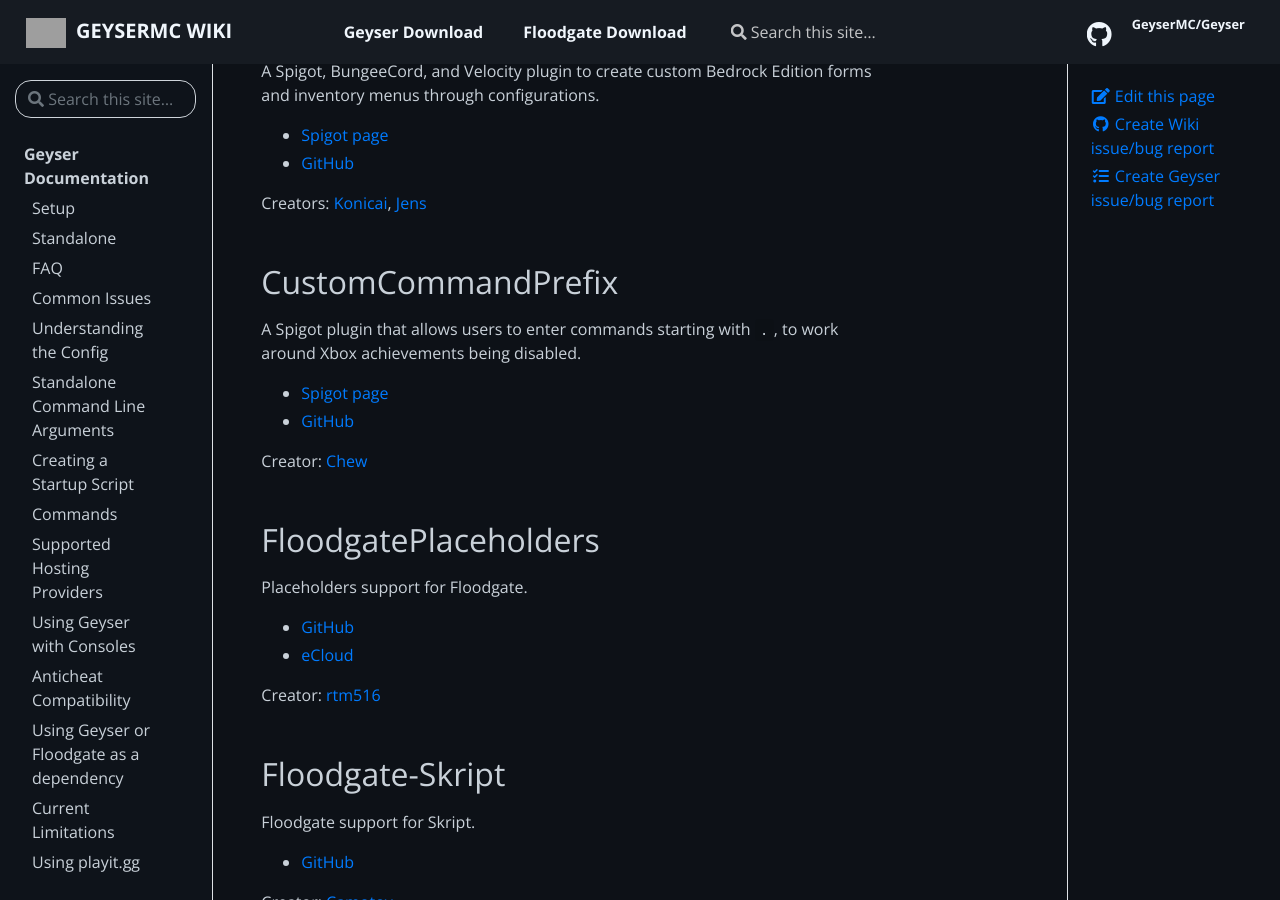
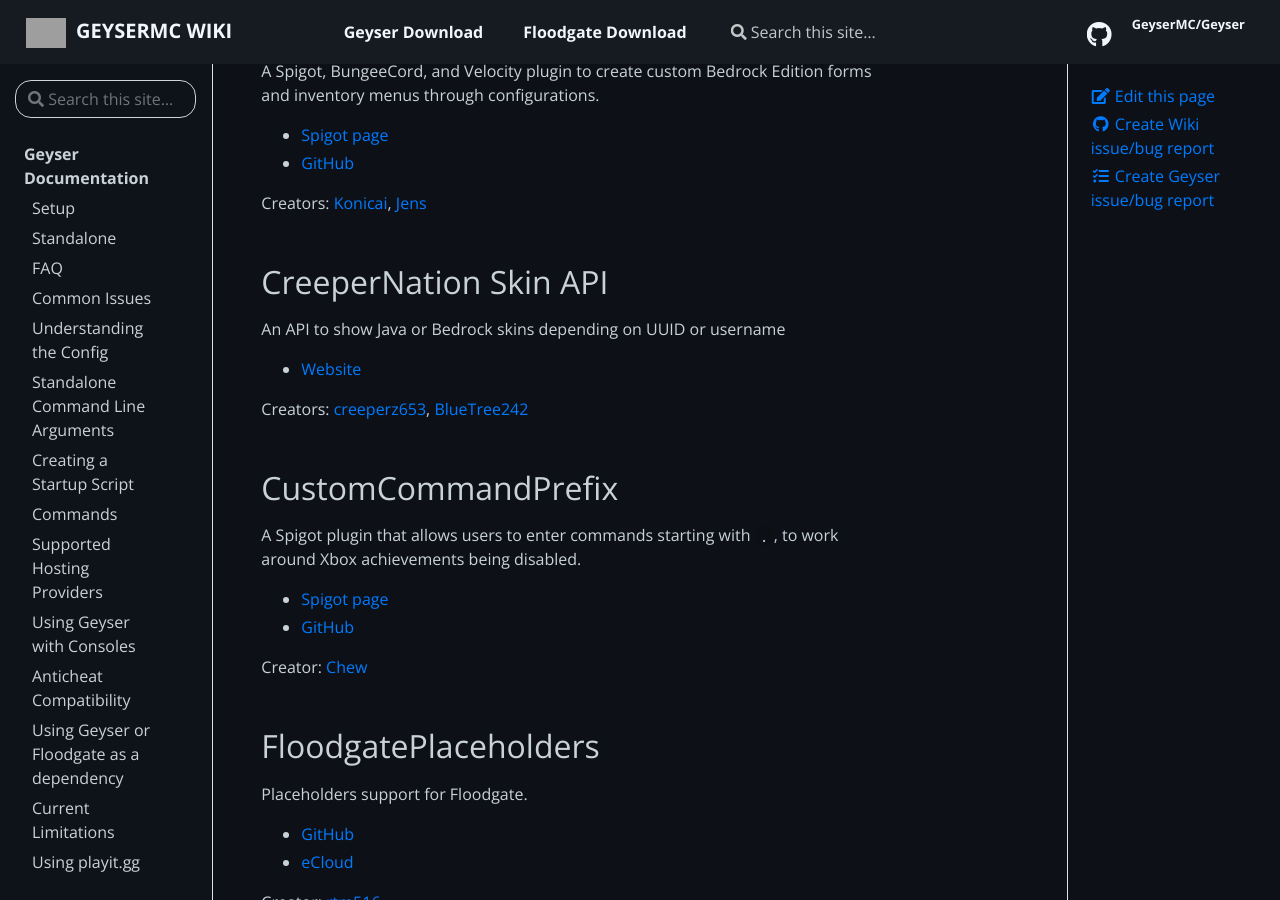
Before and after one commit to GeyserMC/GeyserWiki, a Jekyll site: the page built from _docs/other/community-geyser-projects.md, in a window 1280 px wide and 900 px high, scrolled down 1051 px. Built offline with Jekyll 4.4.1, drawn with Linux system fonts in a browser that asks for light colours; grey boxes are pictures that could not be loaded.

Commit message:
Add new Skin API (#88)
* Added a new api

Added creepernation skin api

* Changed desp

* Update _docs/other/community-geyser-projects.md

Co-authored-by: Olivia <chew@chew.pw>

* Update _docs/other/community-geyser-projects.md

Co-authored-by: Olivia <chew@chew.pw>

Co-authored-by: Olivia <chew@chew.pw>

```diff
--- a/_docs/other/community-geyser-projects.md
+++ b/_docs/other/community-geyser-projects.md
@@ -37,6 +37,14 @@
 * [GitHub](https://github.com/kejonaMC/CrossplatForms)
 
 Creators: [Konicai](https://github.com/Konicai), [Jens](https://github.com/Jens-Co)
+
+## CreeperNation Skin API
+
+An API to show Java or Bedrock skins depending on UUID or username
+
+* [Website](https://api-docs.creepernation.xyz)
+
+Creators: [creeperz653](https://github.com/creeperz653), [BlueTree242](https://github.com/BlueTree242)
 
 ## CustomCommandPrefix
 A Spigot plugin that allows users to enter commands starting with `.`, to work around Xbox achievements being disabled.
```
